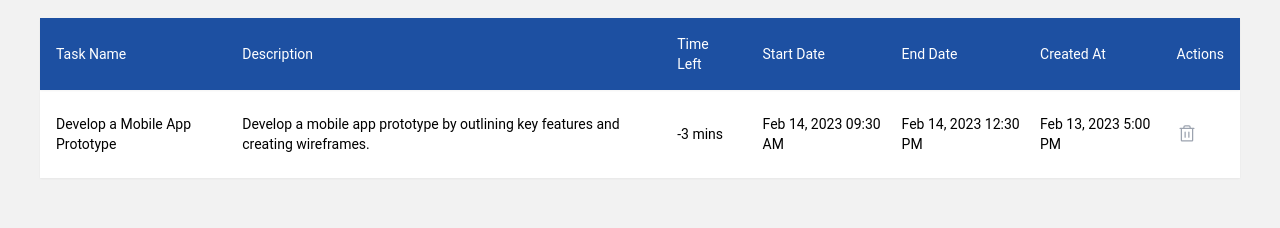
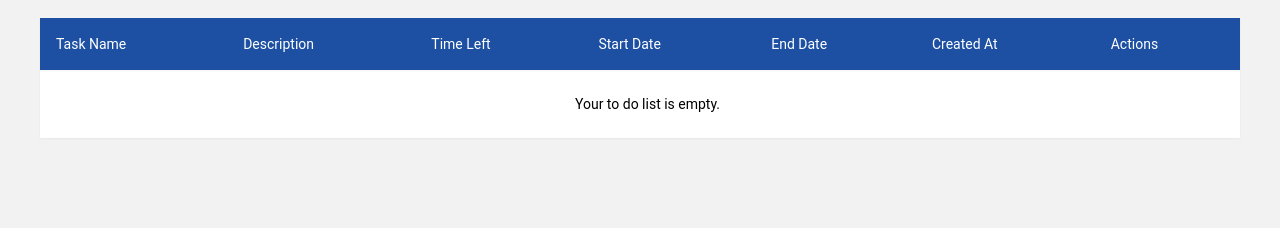
Before and after one commit to ivcbalaba/nuxt-todo-challenege, a Nuxt app: page / in a window 1280 px wide. Shown: the part 222-450 px from the top of the page. Built offline with nearby package versions, Linux system fonts and the light colour scheme; some icons are missing.

Commit message:
handle time left

```diff
--- a/components/page-components/CreateTodoForm.vue
+++ b/components/page-components/CreateTodoForm.vue
@@ -80,7 +80,7 @@ const formData = reactive({
     name: null,
     description:
         null,
-    // time_left: null,
+    time_left: null,
     start_date: null,
     end_date: null,
     created_at: null,
@@ -104,15 +104,23 @@ async function onSubmit() {
     let dateNow = new Date();
     let id = todoList.value.length
 
+    let timeLeftStr = '';
+    if (days > 0) {
+        timeLeftStr += `${days} day${days > 1 ? 's' : ''}, `;
+    }
+    if (hours > 0 || days > 0) {
+        timeLeftStr += `${hours} hr${hours > 1 ? 's' : ''}, `;
+    }
+    timeLeftStr += `${minutes} min${minutes > 1 ? 's' : ''}`;
+
     const payload: Todo = {
         ...formData,
         id: id++,
         start_date: $dayjs(formData.start_date).format('MMM D, YYYY hh:mm A'),
         end_date: $dayjs(formData.end_date).format('MMM D, YYYY hh:mm A'),
-        // time_left: `${days} days ${hours} hrs ${minutes} mins`,
+        time_left: timeLeftStr,
         created_at: $dayjs(dateNow).format('MMM D, YYYY hh:mm A')
     }
-    // console.log(payload)
     props.submitHandler(payload)
 }
 
--- a/pages/index.vue
+++ b/pages/index.vue
@@ -43,10 +43,19 @@
             </tr>
         </thead>
         <tbody>
-            <tr v-for="todo in todoList">
+            <tr v-if="todoList.length == 0">
+                <td
+                    colspan="12"
+                    align="center"
+                >Your to do list is empty.</td>
+            </tr>
+            <tr
+                v-else
+                v-for="todo in todoList"
+            >
                 <td>{{ todo.name }}</td>
                 <td>{{ todo.description }}</td>
-                <td>{{ todo.end_date ? timeLeft(todo.end_date) : 'N/A' }}</td>
+                <td>{{ todo.time_left }}</td>
                 <td>{{ todo.start_date }}</td>
                 <td>{{ todo.end_date }}</td>
                 <td>{{ todo.created_at }}</td>
@@ -107,35 +116,6 @@ const { todoList } = storeToRefs(todoStore);
 const showModal: Ref<boolean> = ref(false)
 const sortVisible: Ref<boolean> = ref(false);
 
-function timeLeft(endDate: string | { toString: () => string }): string {
-    let dateString: string;
-    if (typeof endDate === 'object' && endDate.toString) {
-        dateString = endDate.toString();
-    } else {
-        dateString = endDate as string;
-    }
-
-    const now = $dayjs();
-    const end = $dayjs(dateString);
-    const diff = end.diff(now);
-
-    const days = Math.floor(diff / (24 * 60 * 60 * 1000));
-    const hours = Math.floor((diff % (24 * 60 * 60 * 1000)) / (60 * 60 * 1000));
-    const minutes = Math.floor((diff % (60 * 60 * 1000)) / (60 * 1000));
-
-    let timeLeftStr = '';
-    if (days > 0) {
-        timeLeftStr += `${days} days, `;
-    }
-    if (hours > 0 || days > 0) {
-        timeLeftStr += `${hours} hrs, `;
-    }
-    timeLeftStr += `${minutes} mins`;
-
-    return timeLeftStr;
-}
-
-
 function submitHandler(data: Todo) {
     console.log(data)
     todoStore.create(data)
--- a/store/todo.ts
+++ b/store/todo.ts
@@ -6,18 +6,7 @@ export const useTodoStore = defineStore({
   persist: true,
   state: (): TodoState => {
     return {
-      todoList: [
-        {
-          id: 0,
-          name: "Develop a Mobile App Prototype",
-          description:
-            "Develop a mobile app prototype by outlining key features and creating wireframes.",
-          // time_left: "3 hrs 30mins",
-          start_date: "Feb 14, 2023 09:30 AM",
-          end_date: "Feb 14, 2023 12:30 PM",
-          created_at: "Feb 13, 2023 5:00 PM",
-        },
-      ],
+      todoList: [],
     };
   },
   actions: {
--- a/types/todo.ts
+++ b/types/todo.ts
@@ -6,7 +6,7 @@ export interface Todo {
   id: number | null;
   name: string | null;
   description: string | null;
-  // time_left: number | string | null;
+  time_left: number | string | null;
   start_date: Date | string | null;
   end_date: Date | string | null;
   created_at: Date | string | null;
```
